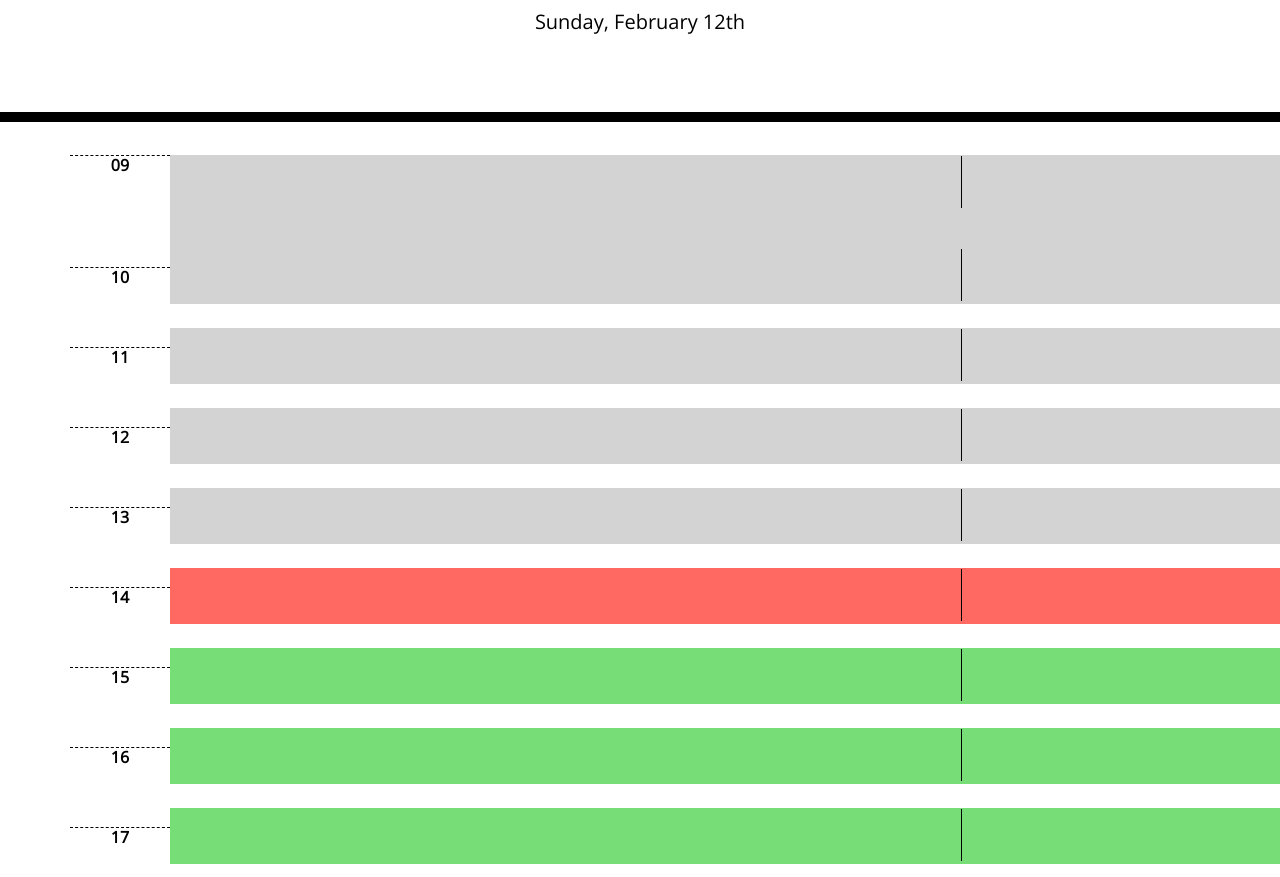
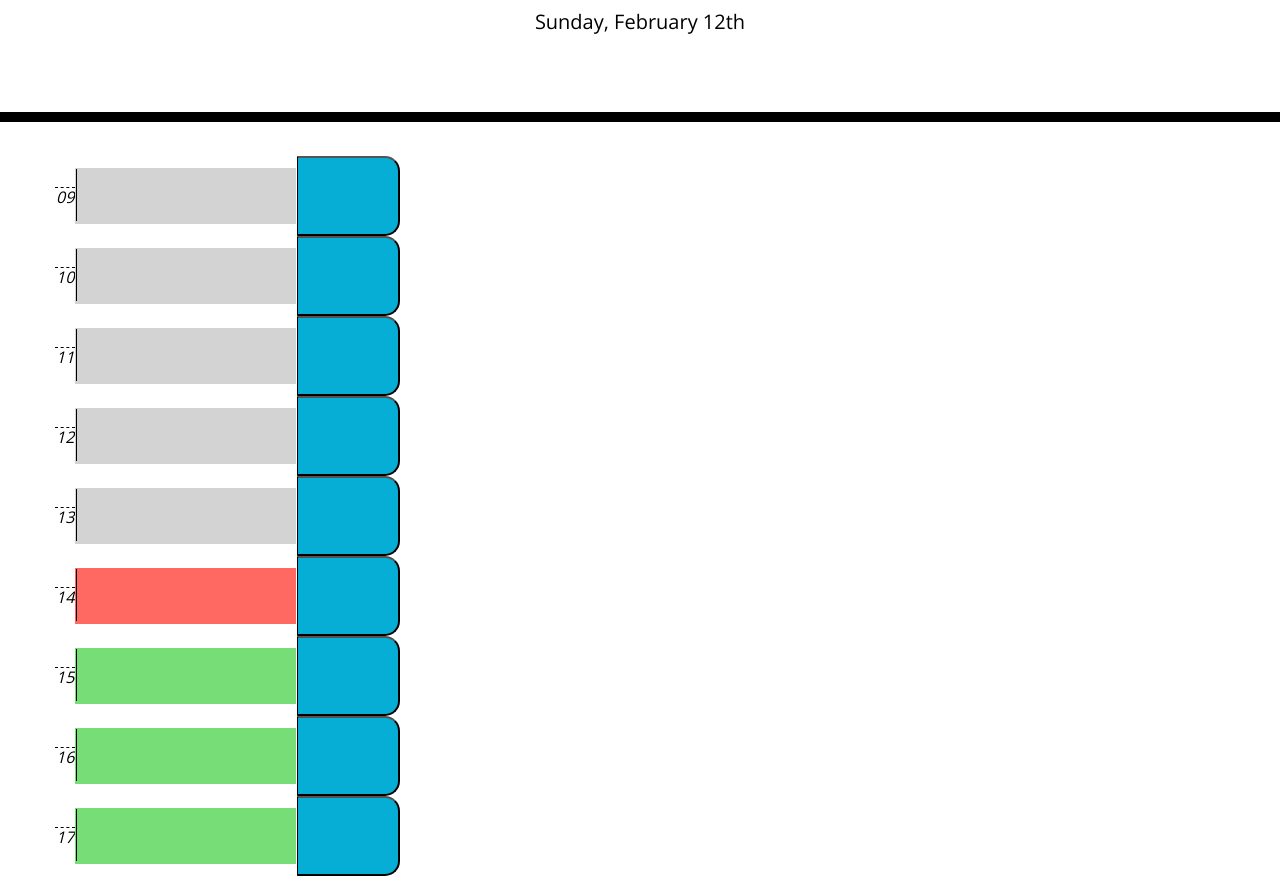
Before and after one commit to SimonStoneman/Daily-Work-Planner, a plain HTML site: page index.html in a window 1280 px wide. Shown: the part 182-1059 px from the top of the page. Drawn offline with nearby package versions, Linux system fonts and the light colour scheme.

Commit message:
Corrected styling in css to format better on page. Altered some code for the button to function on the correct element selected, corrected some of the insertions and deletions with the better structuring. Better structured the index.html for insertions. Added screenshot folder + screenshot

```diff
--- a/assets/css/style.css
+++ b/assets/css/style.css
@@ -25,27 +25,36 @@ textarea {
   white-space: pre-wrap;
 }
 
+.container {
+  box-sizing: content-box;
+  width: 100%;
+
+}
+
 .time-block {
-  display: grid;
-  grid-template-columns: repeat(4, 1fr);
+  /*display: grid;
+  grid-template-columns: repeat(4, 1fr);*/
   text-align: center;
   border-radius: 15px;
 }
+.time-block-table-body {
+  font-size: medium;
+  font-style: italic;
+}
 
 .row /*.column*/ {
-  display: grid;
-  grid-template-columns: 100px 6fr 100px;
-  white-space: pre-wrap;
+  /* display: grid;
+  grid-template-columns: 100px 6fr 100px;*/
   height: 80px;
   border-top: 1px solid white;
   width:2000px;
   align-items: center;
 }
 
-.column {
-  /*width: 1fr 1fr 1fr;*/
-  height: 100px;
-}
+/* .column {
+  width: 1fr 1fr 1fr;
+  height: 80px;
+} */
 
 .hour {
   background-color: #ffffff;
--- a/assets/js/main-logic.js
+++ b/assets/js/main-logic.js
@@ -79,10 +79,10 @@ function applyColor(eles, colourclass){
 
 function formatScheduler(){
     // var allTextareas = $('th textarea');
-    var allHourTableHeaders = $('th:nth-child(1)');
-    var allEventTableHeaders = $('th:nth-child(2)');
+    var allHourTableHeaders = $('td:nth-child(1)');
+    var allEventTableHeaders = $('td:nth-child(2)');
 
-    var allHours = $('th:eq(0)')
+    var allHours = $('td:eq(0)')
     var currentHourTextarea = '';
     var pastTextareas = '';
     var currentHour = '';
@@ -124,68 +124,69 @@ function displayPlanner() {
     var tableRowEle = '<tr></tr>';
     var tableHeadEle = '<th></th>';
     // var tableHeadEle = 'th';
-    var tableDataEle = document.createElement('td');
+    // var tableDataEle = document.createElement('td');
 
-    //Add table ele after div with class .container
-    plannerParentBlk.append(tableEle);
+    // //Add table ele after div with class .container
+    // plannerParentBlk.append(tableEle);
 
-    //Reset targetele to next level ele e.g. <table>
-    targetEle = $(tableEle);
+    // //Reset targetele to next level ele e.g. <table>
+    // targetEle = $(tableEle);
 
-    //Add row ele after table ele
-    targetEle.append(tableRowEle);
+    // //Add row ele after table ele
+    // targetEle.append(tableRowEle);
 
-    //Write out table header
-    for (var tableHeaderCntr = 0; tableHeaderCntr < tableHeaderCnt.length; tableHeaderCntr++)  {
+    // //Write out table header
+    // for (var tableHeaderCntr = 0; tableHeaderCntr < tableHeaderCnt.length; tableHeaderCntr++)  {
 
-        // var targetEleHBlk = $(tableRowEle);
-        var targetEleHBlk = $('tr');
-        targetEleHBlk.append(tableHeadEle);
+    //     // var targetEleHBlk = $(tableRowEle);
+    //     var targetEleHBlk = $('tr');
+    //     targetEleHBlk.append(tableHeadEle);
 
-        targetEleHBlk = $('th').eq(tableHeaderCntr);
+    //     targetEleHBlk = $('th').eq(tableHeaderCntr);
 
-        //Add text to header ele
-        targetEleHBlk.text(tableHeaderCnt[tableHeaderCntr]);
-    };
+    //     //Add text to header ele
+    //     targetEleHBlk.text(tableHeaderCnt[tableHeaderCntr]);
+    // };
 
-    // Create target var and assign to tr created for header data
-    var targetElePBlk = $('tr').eq(workWeekDataIdx);
+    // // Create target var and assign to tr created for header data
+    // var targetElePBlk = $('tr').eq(workWeekDataIdx);
 
-    //console.log (targetElePBlk);
-    targetElePBlk.after(tableRowEle);
-    //Write out planner
-    while (busTime.hour() <= workWeekEndHr ) {
-        var currentTblRow ='';
-        var currentTblRowHedr = '';
-        // console.log(busTime.hour());
-        workWeekDataIdx++
-        // Create planner row data based on current hour
-        // workWeekData[workWeekDataIdx] = {
-        //     hour: busTime,
-        //     event: ''
-        //     };
+    // //console.log (targetElePBlk);
+    // targetElePBlk.after(tableRowEle);
+    // //Write out planner
+    // while (busTime.hour() <= workWeekEndHr ) {
+    //     var currentTblRow ='';
+    //     var currentTblRowHedr = '';
+    //     // console.log(busTime.hour());
+    //     workWeekDataIdx++
+    //     // Create planner row data based on current hour
+    //     // workWeekData[workWeekDataIdx] = {
+    //     //     hour: busTime,
+    //     //     event: ''
+    //     //     };
 
-        // Add row element to previous row element containing header details
-        // targetElePBlk.append(tableRowEle);
-        currentTblRow = $('tr:eq(workWeekDataIdx)');
+    //     // Add row element to previous row element containing header details
+    //     // targetElePBlk.append(tableRowEle);
+    //     currentTblRow = $('tr:eq(workWeekDataIdx)');
 
-        // for (var tableHeaderCntr = 0; tableHeaderCntr < tableHeaderCnt.length; tableHeaderCntr++)  {
-            // Add header element to row element
-            currentTblRow.append(tableHeadEle);
+    //     // for (var tableHeaderCntr = 0; tableHeaderCntr < tableHeaderCnt.length; tableHeaderCntr++)  {
+    //         // Add header element to row element
+    //         currentTblRow.append(tableHeadEle);
 
-    //         currentTblRowHedr = $('tr:eq(workWeekDataIdx) th:eq(0)');
-    // console.log(currentTblRowHedr);
-    //         //Add text to header ele
-    //         currentTblRowHedr.text(busTime.hour());
-        // };
+    // //         currentTblRowHedr = $('tr:eq(workWeekDataIdx) th:eq(0)');
+    // // console.log(currentTblRowHedr);
+    // //         //Add text to header ele
+    // //         currentTblRowHedr.text(busTime.hour());
+    //     // };
 
 
-        // console.log (busTime.format('ddd Do hh:mm a'));
-        currentTblRow.after(tableRowEle);
-        busTime.add(1,'hours');
-    };
+    //     // console.log (busTime.format('ddd Do hh:mm a'));
+    //     currentTblRow.after(tableRowEle);
+    //     busTime.add(1,'hours');
+    // };
 
 };
+
 // FUNCTIONS END
 
 // MAIN START
@@ -195,4 +196,39 @@ currentDay();
 // console.log (workWeekData[0].hour);
 formatScheduler();
 
+// $('.saveBtn').click(function(){
+//   var currentEle = this;
+//   console.log(currentEle);
+// });
+
+function addEvent () {
+    // get the current row
+    var currentRow=$(this).closest("tr");
+
+    var col1=currentRow.find("td:eq(0)").text(); // get current row 1st TD value
+    var col2=currentRow.find("td:eq(1)").text(); // get current row 2nd TD
+    var col3=currentRow.find("td:eq(2)").text(); // get current row 3rd TD
+    var data=col1+"\n"+col2+"\n"+col3;
+
+    event.preventDefault();
+
+    alert(data);
+};
+
+// code to read selected table row cell data (values).
+$(".time-block").on('click', '.saveBtn', addEvent);
+// {
+    // get the current row
+    // var currentRow=$(this).closest("tr");
+
+    // var col1=currentRow.find("td:eq(0)").text(); // get current row 1st TD value
+    // var col2=currentRow.find("td:eq(1)").text(); // get current row 2nd TD
+    // var col3=currentRow.find("td:eq(2)").text(); // get current row 3rd TD
+    // var data=col1+"\n"+col2+"\n"+col3;
+
+    // this.preventDefault();
+
+    // alert(data);
+// };
+
 // MAIN END
--- a/index.html
+++ b/index.html
@@ -30,51 +30,53 @@
     </header>
     <div class="container">
       <table class="time-block">
+        <tbody class="time-block-table-body">
           <tr class="row">
-          <th class="hour column">09</th>
-          <th class="column"><textarea></textarea></th>
-          <th class="column"><button class="saveBtn"></button></th>
+            <td class="hour column">09</td>
+            <td class="column"><textarea></textarea></td>
+            <td class="column"><button class="saveBtn"></button></td>
           </tr>
           <tr class="row">
-          <th class="hour">10</th>
-          <th><textarea></textarea></th>
-          <th><button class="saveBtn"></button></th>
+            <td class="hour column">10</td>
+            <td><textarea></textarea></td>
+            <td><button class="saveBtn"></button></td>
           </tr>
           <tr class="row">
-          <th class="hour">11</th>
-          <th><textarea></textarea></th>
-          <th><button class="saveBtn"></button></th>
+            <td class="hour column">11</td>
+            <td><textarea></textarea></td>
+            <td><button class="saveBtn"></button></td>
           </tr>
           <tr class="row">
-          <th class="hour">12</th>
-          <th><textarea></textarea></th>
-          <th><button class="saveBtn"></button></th>
+            <td class="hour column">12</td>
+            <td><textarea></textarea></td>
+            <td><button class="saveBtn"></button></td>
           </tr>
           <tr class="row">
-          <th class="hour">13</th>
-          <th><textarea></textarea></th>
-          <th><button class="saveBtn"></button></th>
+            <td class="hour column">13</td>
+            <td><textarea></textarea></td>
+            <td><button class="saveBtn"></button></td>
           </tr>
           <tr class="row">
-          <th class="hour">14</th>
-          <th><textarea></textarea></th>
-          <th><button class="saveBtn"></button></th>
+            <td class="hour column">14</td>
+            <td><textarea></textarea></td>
+            <td><button class="saveBtn"></button></td>
           </tr>
           <tr class="row">
-          <th class="hour">15</th>
-          <th><textarea></textarea></th>
-          <th><button class="saveBtn"></button></th>
+            <td class="hour column">15</td>
+            <td><textarea></textarea></td>
+            <td><button class="saveBtn"></button></td>
           </tr>
           <tr class="row">
-          <th class="hour">16</th>
-          <th><textarea></textarea></th>
-          <th><button class="saveBtn"></button></th>
+            <td class="hour column">16</td>
+            <td><textarea></textarea></td>
+            <td><button class="saveBtn"></button></td>
           </tr>
           <tr class="row">
-          <th class="hour">17</th>
-          <th><textarea></textarea></th>
-          <th><button class="saveBtn"></button></th>
+            <td class="hour column">17</td>
+            <td><textarea></textarea></td>
+            <td><button class="saveBtn"></button></td>
           </tr>
+      </tbody>
       </table>
     </div>
 
```
Also changed, not shown: assets/screenshot/Screenshot.png (added). Lines whose indentation alone changed are shown as unchanged.
